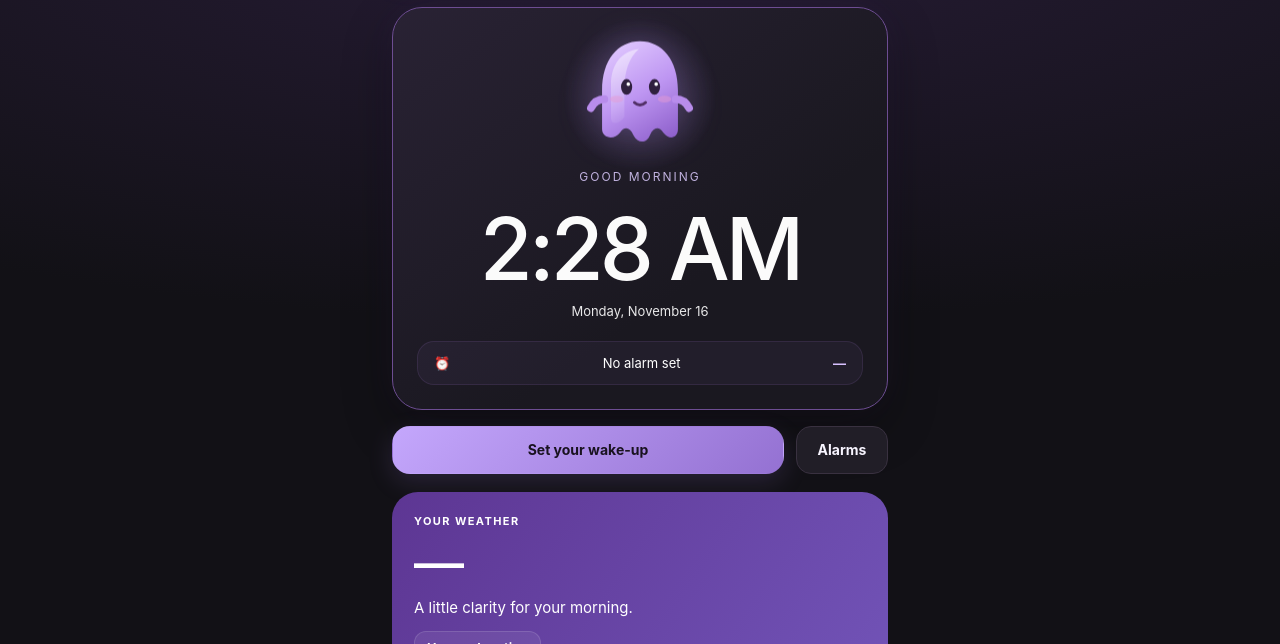
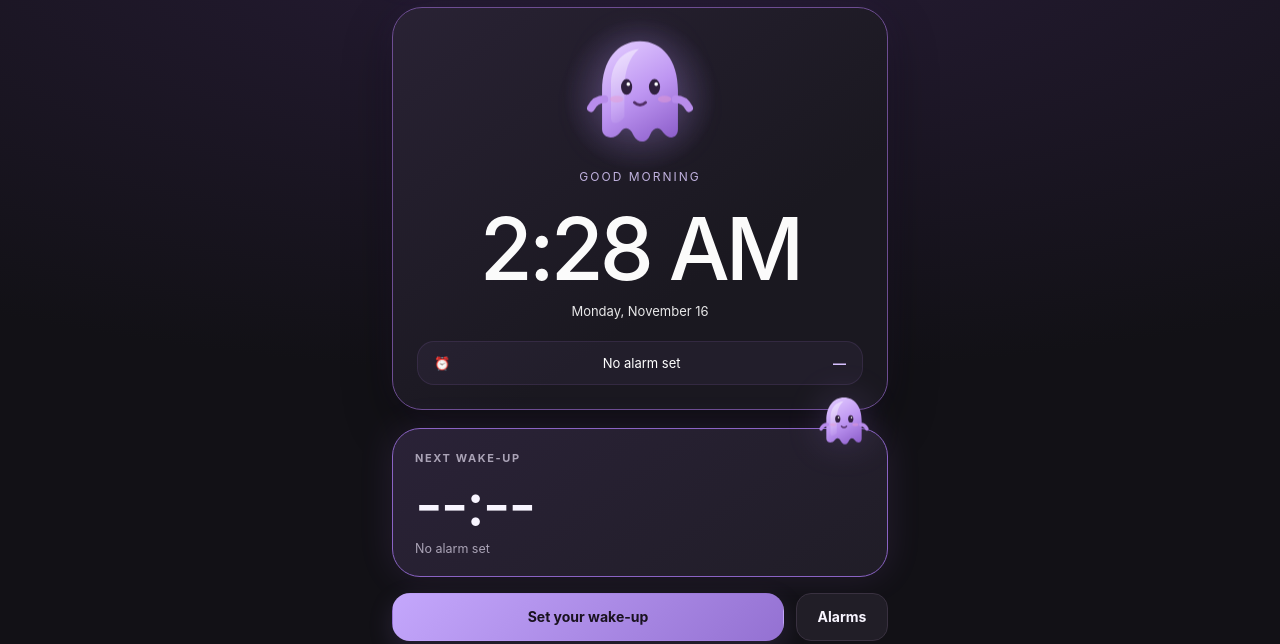
Before and after one commit to GhostChatDev/Ghost-Alarm, a plain HTML site: page index.html in a window 1280 px wide. Shown: the part 87-731 px from the top of the page. Drawn offline with Linux system fonts and the light colour scheme.

Commit message:
Home: add reference-style alarm card with big time, AM/PM, ON switch and overlapping ghost
Committed by Ghost Code.

```diff
--- a/index.html
+++ b/index.html
@@ -246,6 +246,7 @@ body{background:radial-gradient(ellipse 100% 32% at 50% 0,#271C36 0,transparent
 #ringer{background:radial-gradient(ellipse 80% 50% at 50% 34%,#3A2553 0,#17131D 70%);padding:32px 24px}#ringer .ghost{height:150px;display:grid;place-items:center}#ringer .ghost .ghost-art{width:132px;height:147px}#ringerTime{font-size:clamp(72px,22vw,104px);letter-spacing:-5px;font-weight:450;margin-top:12px}#ringerLabel{font-size:16px;color:#C3B5D4}#ringerMsg{max-width:340px;line-height:1.65;font-size:15px;color:#B7ACCA;margin:18px 0 28px}#ringer .row{gap:12px}#ringerDone{min-height:58px;font-size:17px;box-shadow:0 8px 28px #AC80EF2B!important}#ringerSnooze{min-height:50px;background:#FFFFFF08!important;border-color:#5D496D!important;color:#D8C6E9!important}
 .tabbar{background:#1B1920F2;border-top:1px solid #342C3C;backdrop-filter:blur(18px)}.tabbar .inner{max-width:500px}.ghost-nav{padding:13px 2px 12px;font-size:10px;position:relative;transition:color .2s}.ghost-nav span{font-size:21px;filter:grayscale(1);opacity:.7;transition:transform .2s,opacity .2s,filter .2s}.ghost-nav.on{color:#D4B9FF}.ghost-nav.on span{filter:none;opacity:1;transform:translateY(-2px)}.ghost-nav.on:after{content:"";position:absolute;bottom:4px;left:calc(50% - 3px);width:6px;height:6px;background:#C4A4FA;border-radius:50%}
 .item{background:#211F27;box-shadow:none;border-radius:22px}.item .ico{background:#30283B}.btn,.chip,.quick-reply{transition:transform .18s,background .18s,border-color .18s}.sound-card,.knowledge-item{box-shadow:none}.view.on{animation:viewIn .28s cubic-bezier(.2,.75,.25,1) both}
+.alarm-card{position:relative;margin-top:18px;padding:22px 22px 20px;border:1.5px solid #8A63C4!important;background:linear-gradient(145deg,#2A2237,#201D27)!important;border-radius:28px!important;box-shadow:0 0 34px #9A69DC22;overflow:visible}.alarm-card-label{letter-spacing:1.6px;font-size:11px;font-weight:700}.alarm-card-row{display:flex;align-items:center;justify-content:space-between;gap:12px;margin:6px 0 4px}.alarm-card-time{font-size:clamp(46px,14vw,60px);font-weight:500;letter-spacing:-2px;line-height:1.1}.alarm-card-time small{font-size:20px;letter-spacing:0;margin-left:6px;color:#CDB5F5;font-weight:600}.alarm-card-ghost{position:absolute;right:16px;top:-34px;pointer-events:none}.alarm-card-ghost .ghost-art{width:54px;height:60px}.alarm-card .switch{width:58px;height:34px;background:#3A3345}.alarm-card .switch.on{background:#B99AF7}.alarm-card .switch:after{width:28px;height:28px}.alarm-card .switch.on:after{transform:translateX(24px)}
 /* Extra motion — transform/opacity only (GPU-composited, 60fps) */
 .hero-ghost:before{content:"";position:absolute;width:150px;height:150px;border-radius:50%;background:radial-gradient(circle,#B99AF744,transparent 68%);animation:halo 3.6s ease-in-out infinite;will-change:transform,opacity}
 .hero-ghost{position:relative}.hero-ghost .ghost-art{position:relative}
@@ -1118,6 +1119,20 @@ function renderHome() {
   const best = S.habits.reduce(function (m, x) { return Math.max(m, streakOf(x)); }, 0);
   el("challengeStreak").textContent = "Challenge streak: " + (S.challenge.streak || 0) + " day(s) · Best habit streak: " + best + "d";
   el("coachLine").textContent = coachLine();
+  if (el("alarmCard")) {
+    const shown = nx ? nx.alarm : S.alarms[0];
+    const sw = el("alarmCardSwitch");
+    if (shown) {
+      el("alarmCardTime").innerHTML = (shown.h % 12 || 12) + ":" + pad(shown.m) + "<small>" + (shown.h >= 12 ? "PM" : "AM") + "</small>";
+      el("alarmCardWhen").textContent = (nx ? (nx.when.toDateString() === now.toDateString() ? "Today" : "Tomorrow") + " · " : "Off · ") + repeatText(shown);
+      sw.style.display = ""; sw.setAttribute("data-toggle", shown.id);
+      sw.classList.toggle("on", shown.on !== false);
+    } else {
+      el("alarmCardTime").innerHTML = "--:--";
+      el("alarmCardWhen").textContent = "No alarm set";
+      sw.style.display = "none"; sw.removeAttribute("data-toggle");
+    }
+  }
   el("statHabits").textContent = habitsDoneToday() + "/" + S.habits.length;
   el("statStreak").textContent = best + "d";
   const ls = lastSleep();
@@ -1839,6 +1854,15 @@ boot();
   coachTitle.className = 'sec-title';
   coachTitle.textContent = 'Your morning coach';
   hero.after(actions, weather, coachTitle, preview);
+  const alarmCard = document.createElement('div');
+  alarmCard.className = 'card alarm-card'; alarmCard.id = 'alarmCard';
+  alarmCard.innerHTML = '<div class="alarm-card-ghost">' + ghostArt('ghost-float') + '</div>' +
+    '<div class="tiny muted alarm-card-label">NEXT WAKE-UP</div>' +
+    '<div class="alarm-card-row"><div class="alarm-card-time" id="alarmCardTime">--:--</div>' +
+    '<button class="switch on" id="alarmCardSwitch" aria-label="Toggle next alarm"></button></div>' +
+    '<div class="small muted" id="alarmCardWhen">No alarm set</div>';
+  hero.after(alarmCard);
+  try { renderHome(); } catch (_) {}
 
   const tonight = document.createElement('div');
   tonight.className = 'card tonight-card';
```
